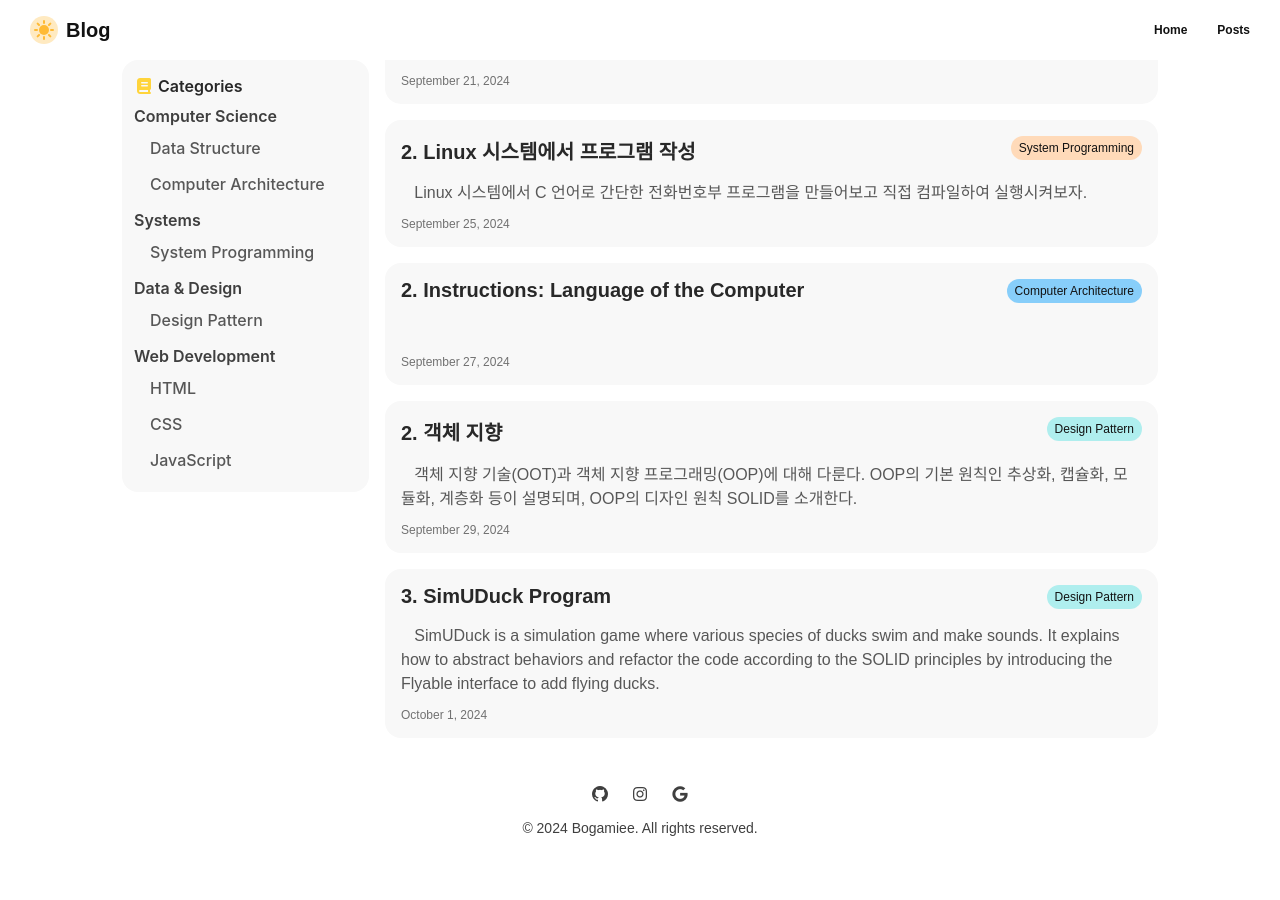
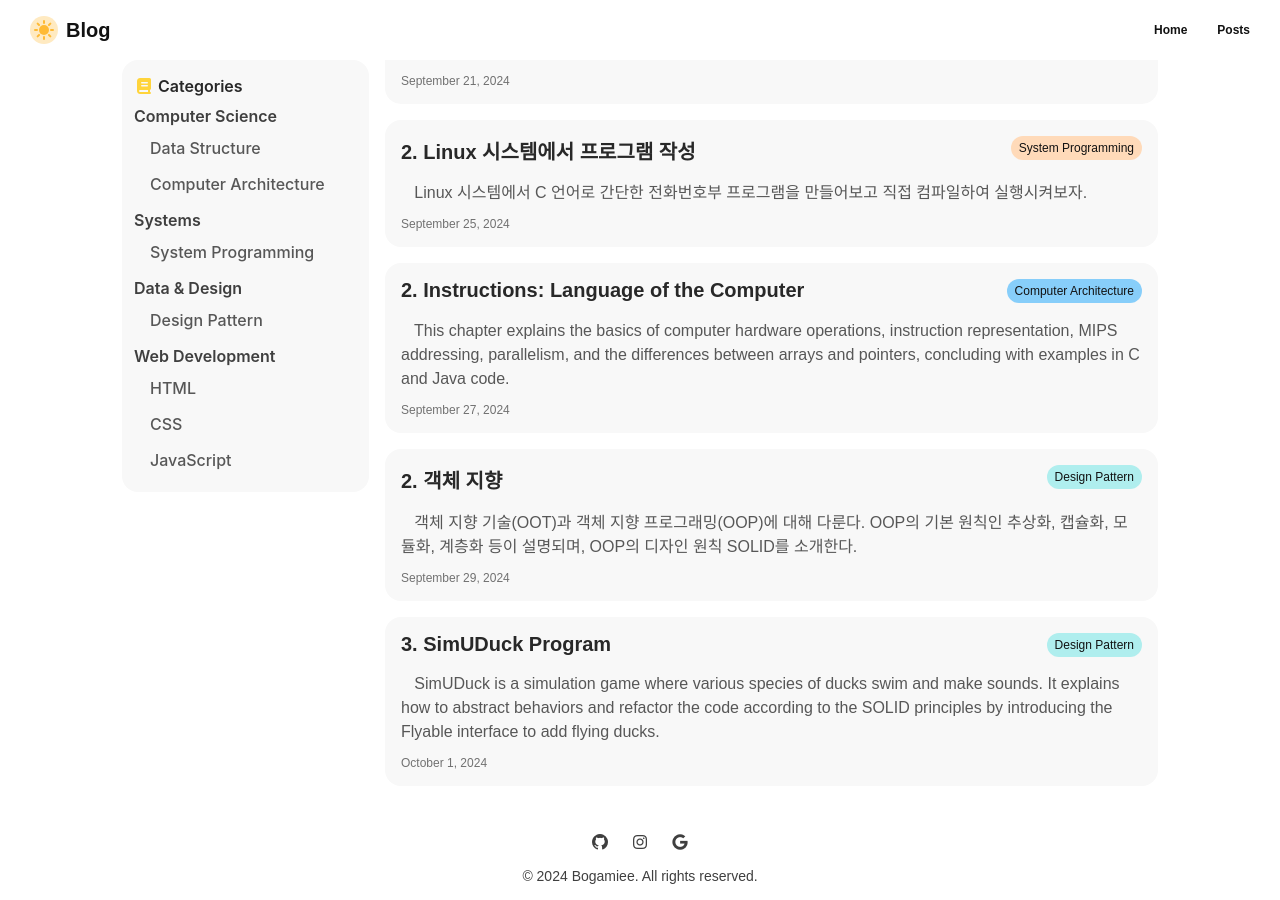
Before and after one commit to bogamie/bogamie.github.io, a Jekyll site: the page built from _pages/posts.html, in a window 1280 px wide and 900 px high, scrolled down 407 px. Built offline with Jekyll 4.4.1, drawn with Linux system fonts in a browser that asks for light colours; cached includes are drawn as plain includes; nearby versions of some CDN libraries; some web fonts are replaced; before the commit the page ends 1259 px from its top, so only the background shows below that.

Commit message:
Update 2024-09-27-computer-architecutre-2.md

```diff
--- a/_posts/Computer Architecture/2024-09-27-computer-architecutre-2.md
+++ b/_posts/Computer Architecture/2024-09-27-computer-architecutre-2.md
@@ -1,6 +1,6 @@
 ---
 title:  "2. Instructions: Language of the Computer"
-excerpt: "&nbsp;&nbsp; "
+excerpt: "&nbsp;&nbsp; This chapter explains the basics of computer hardware operations, instruction representation, MIPS addressing, parallelism, and the differences between arrays and pointers, concluding with examples in C and Java code."
 date:   2024-09-27 21:35:57 +0900
 categories: Computer Architecture
 permalink: posts/2-instructions-language-of-the-computer
```
